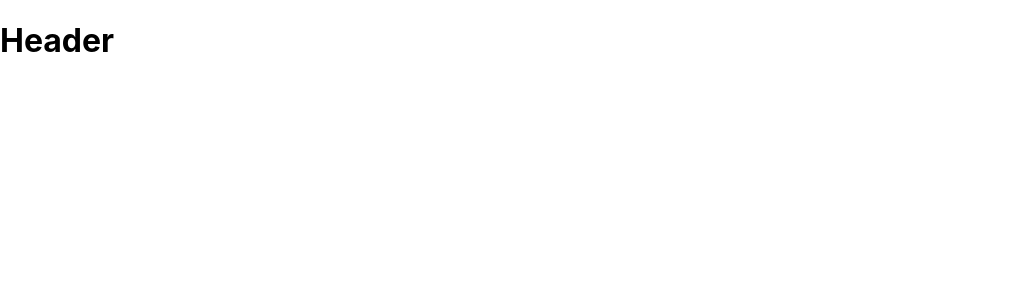
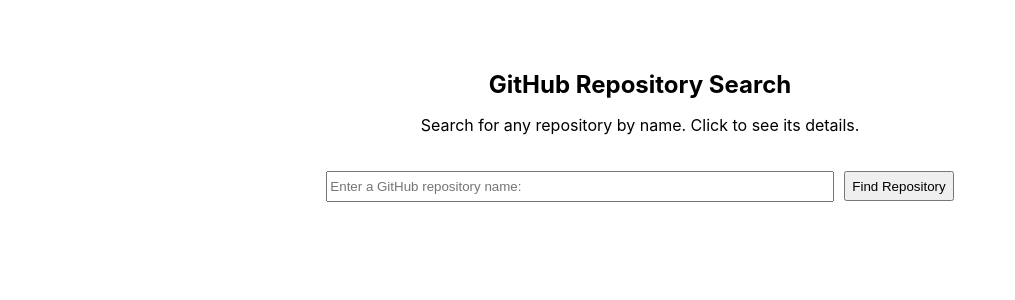
Before and after one commit to CJSpohn/github-search, a React (Create React App) app: page / in a window 1280 px wide. Shown: the top 300 px of the page, without its empty margins (0-1015 px from the left). Built offline with nearby package versions, Linux system fonts and the light colour scheme.

Commit message:
Add ugly implementation API call and card structure

```diff
--- a/src/App.js
+++ b/src/App.js
@@ -1,13 +1,21 @@
 import React, {useState} from 'react';
 import {Switch, Route} from "react-router-dom";
 import Header from '../src/components/Header/Header';
-import './App.css';
+import Search from '../src/components/Search/Search';
+import SearchResults from '../src/components/SearchResults/SearchResults';
+import './App.scss';
 
 const App = () => {
+  const [repositories, setRepositories] = useState([])
+
   return (
     <Switch>
       <Route exact path="/">
-        <Header/>
+        <div className="home-page">
+          <Header/>
+          <Search setRepositories={setRepositories}/>
+          <SearchResults results={repositories}/>
+        </div>
       </Route>
       <Route exact path="/search/repo-name/:id">
         <Header/>
--- /dev/null
+++ b/src/App.scss
@@ -0,0 +1,6 @@
+@import 'styles/layout';
+
+.home-page {
+  @include flex-column;
+  width: 100%;
+}
--- /dev/null
+++ b/src/apiServices/github.js
@@ -0,0 +1,21 @@
+const githubApiServices = {
+  getRepositories: async ({searchTerm}) => {
+
+    const url = 'https://api.github.com/search/repositories?q=' + searchTerm;
+
+    try {
+      const promise = await fetch(url, {
+        headers: {
+          accept: 'application/vnd.github.v3+json'
+        }
+      });
+      const data = await promise.json();
+      return data.items;
+    } catch (e) {
+      console.log(e)
+    }
+
+  }
+}
+
+export default githubApiServices;
--- a/src/components/Header/Header.jsx
+++ b/src/components/Header/Header.jsx
@@ -1,8 +1,12 @@
 import React from 'react';
+import './Header.scss';
 
 const Header = () => {
   return (
-    <h1>Header</h1>
+    <section className="header-section">
+      <h1 className="header-title">GitHub Repository Search</h1>
+      <p>Search for any repository by name. Click to see its details.</p>
+    </section>
   )
 }
 
--- a/src/components/Header/Header.scss
+++ b/src/components/Header/Header.scss
@@ -0,0 +1,12 @@
+@import '../../styles/layout';
+
+.header-section {
+  @include flex-column;
+  margin-top: 50px;
+  width: 50%;
+  max-width: 1200px;
+
+  .header-title {
+    margin-bottom: 0;
+  }
+}
--- /dev/null
+++ b/src/components/ResultCard/ResultCard.jsx
@@ -0,0 +1,18 @@
+import React from 'react';
+import './ResultCard.scss';
+
+const ResultCard = ({repositoryDetails}) => {
+  const {name, id, language, owner, updated_at, url, watchers} = repositoryDetails;
+
+  return (
+    <article className="result-card">
+      <h1>{name}</h1>
+      <p>{language}</p>
+      <p>{url}</p>
+      <p>{updated_at}</p>
+      <p>{watchers}</p>
+    </article>
+  )
+}
+
+export default ResultCard;
--- /dev/null
+++ b/src/components/ResultCard/ResultCard.scss
@@ -0,0 +1,3 @@
+.result-card {
+  border: 1px solid black;
+}
--- a/src/components/Search/Search.jsx
+++ b/src/components/Search/Search.jsx
@@ -0,0 +1,48 @@
+import React, {useState} from 'react';
+import githubApiServices from '../../apiServices/github';
+import './Search.scss';
+
+const Search = ({setRepositories}) => {
+
+  const [inputValue, setInputValue] = useState('');
+  const [InvalidFormMessage, setInvalidFormMessage] = useState('')
+
+  const handleSubmit = e => {
+    e.preventDefault();
+    validateForm(inputValue);
+  }
+
+  const validateForm = (inputValue) => {
+    inputValue.length > 3 ? handleSearch(inputValue) : setInvalidFormMessage('Please enter more than 3 characters to search.')
+  }
+
+  const handleSearch = async (inputValue) => {
+    const queryResults = await githubApiServices.getRepositories(inputValue);
+    const filteredResults = queryResults.map(({id, language, name, owner, watchers, url, updated_at}) => ({id, language, name, owner, watchers, url, updated_at}));
+    setRepositories(filteredResults);
+  }
+
+  const clearInput = () => {
+    setInputValue('');
+  }
+  return (
+    <section className="search">
+      <form className="submission-form" onSubmit={e => handleSubmit(e)}>
+        <input
+          type="text"
+          name="repository-name"
+          className="search-bar"
+          aria-label="Enter a GitHub Repository Name"
+          placeholder="Enter a GitHub repository name:"
+          onChange={e => setInputValue(e.target.value)}
+          value={inputValue}
+        />
+        <button className="search-btn">
+          Find Repository
+        </button>
+      </form>
+    </section>
+  )
+}
+
+export default Search;
--- a/src/components/Search/Search.scss
+++ b/src/components/Search/Search.scss
@@ -0,0 +1,22 @@
+@import '../../styles/layout';
+
+.search {
+  @include flex-column;
+}
+
+.submission-form {
+  display: flex;
+  align-items: center;
+  width: 100%;
+  margin-top: 20px;
+
+  .search-bar {
+    width: 500px;
+    height: 25px;
+    margin-right: 10px;
+  }
+
+  .search-btn {
+    height: 30px;
+  }
+}
--- /dev/null
+++ b/src/components/SearchResults/SearchResults.jsx
@@ -0,0 +1,17 @@
+import React from 'react';
+import ResultCard from '../ResultCard/ResultCard';
+
+const SearchResults = ({results}) => {
+
+  const formattedResults = results.map(repository => {
+    return <ResultCard key={repository.id} repositoryDetails={repository}/>
+  })
+
+  return (
+    <>
+      {formattedResults}
+    </>
+  )
+}
+
+export default SearchResults;
--- /dev/null
+++ b/src/styles/_layout.scss
@@ -0,0 +1,5 @@
+@mixin flex-column() {
+  display: flex;
+  flex-direction: column;
+  align-items: center;
+}
```
Also changed, not shown: src/components/SearchResults/SearchResults.scss (added).
